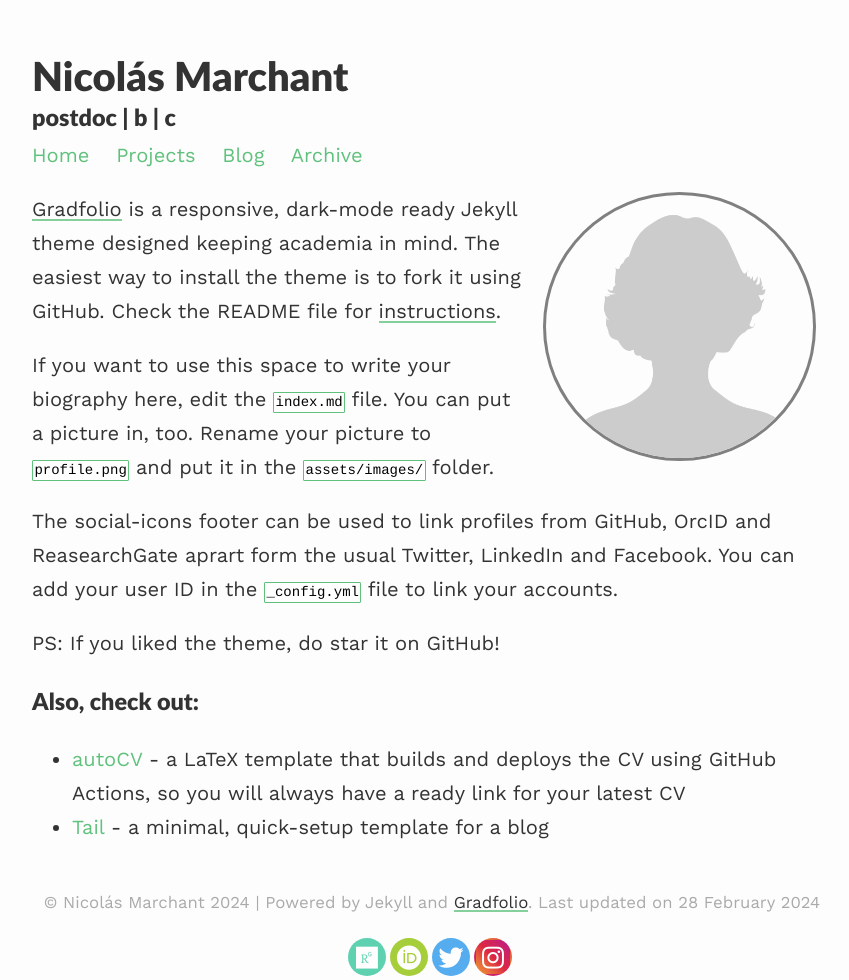
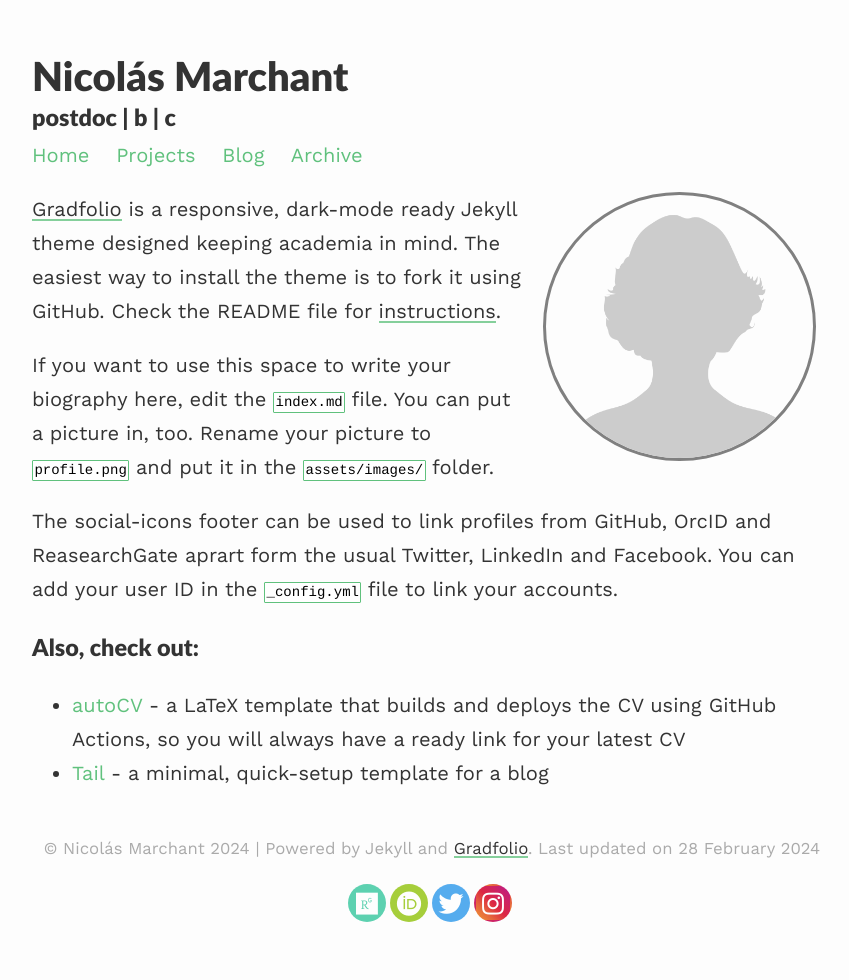
Before and after one commit to nicolasmarchant/nicolasmarchant.github.io, a Jekyll site: the page built from index.md, in a window 1280 px wide. Shown: the whole page, without its empty margins (208-1057 px from the left). Built offline with Jekyll 4.4.1, drawn with Linux system fonts in a browser that asks for light colours; nearby versions of some CDN libraries.

Commit message:
Update index.md

```diff
--- a/index.md
+++ b/index.md
@@ -13,7 +13,7 @@ If you want to use this space to write your biography here, edit the `index.md`
 
 The social-icons footer can be used to link profiles from GitHub, OrcID and ReasearchGate aprart form the usual Twitter, LinkedIn and Facebook. You can add your user ID in the `_config.yml` file to link your accounts.
 
-PS: If you liked the theme, do star it on GitHub!
+
 
 ### Also, check out:
 
```
